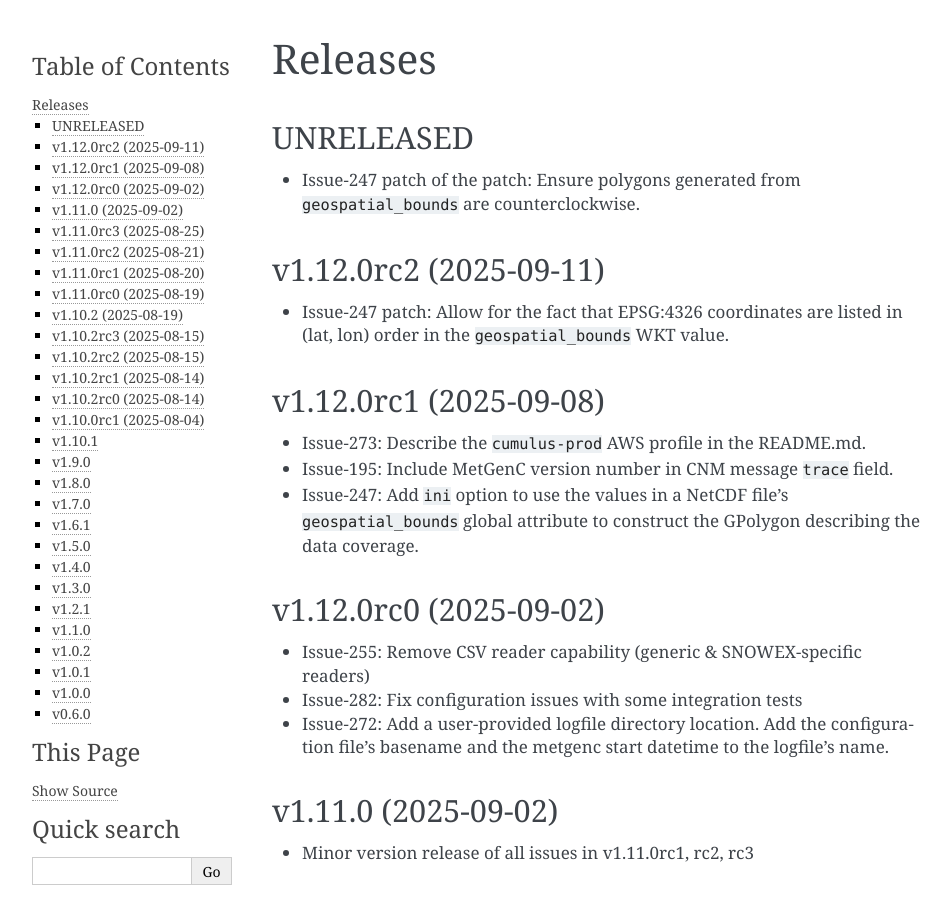
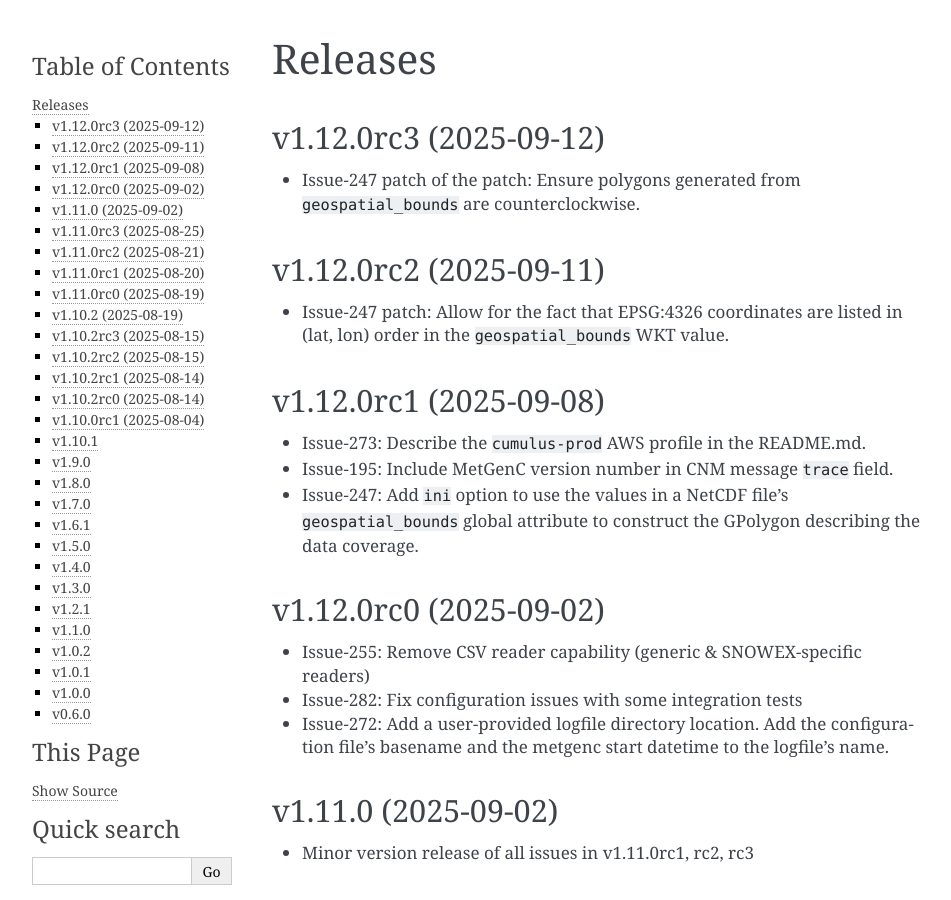
Before and after one commit to nsidc/granule-metgen, a Sphinx documentation site: the page built from docs/source/releases.rst, in a window 1280 px wide and 900 px high. Shown: the whole window, without its empty margins (148-1099 px from the left). Built offline with Sphinx 7.4.7, drawn with Linux system fonts in a browser that asks for light colours.

Commit message:
Bump version: 1.12.0rc2 → 1.12.0rc3

```diff
--- a/CHANGELOG.md
+++ b/CHANGELOG.md
@@ -1,4 +1,4 @@
-## UNRELEASED
+## v1.12.0rc3 (2025-09-12)
 
 * Issue-247 patch of the patch: Ensure polygons generated from
  `geospatial_bounds` are counterclockwise.
--- a/docs/source/conf.py
+++ b/docs/source/conf.py
@@ -6,8 +6,8 @@ sys.path.insert(0, str(Path("..", "..", "src").resolve()))
 project = "MetGenC"
 copyright = "2024, NSIDC"
 author = "National Snow and Ice Data Center"
-release = "v1.12.0rc2"
-version = "v1.12.0rc2"
+release = "v1.12.0rc3"
+version = "v1.12.0rc3"
 
 extensions = [
     "myst_parser",
--- a/pyproject.toml
+++ b/pyproject.toml
@@ -1,6 +1,6 @@
 [tool.poetry]
 name = "nsidc-metgenc"
-version = "1.12.0rc2"
+version = "1.12.0rc3"
 description = "The nsidc-metgenc package enables data producers as well as Operations staff managing the data ingest workflow to create metadata files conforming to NASA's Common Metadata Repository UMM-G specification."
 authors = ["National Snow and Ice Data Center (NSIDC) <nsidc@nsidc.org>"]
 readme = "README.md"
@@ -53,7 +53,7 @@ requests = "^2.32.4"
 beautifulsoup4 = "^4.13.4"
 
 [tool.bumpversion]
-current_version = "1.12.0rc2"
+current_version = "1.12.0rc3"
 parse = """(?x)
     (?P<major>0|[1-9]\\d*)\\.
     (?P<minor>0|[1-9]\\d*)\\.
```
Also changed, not shown: 1 other file.
